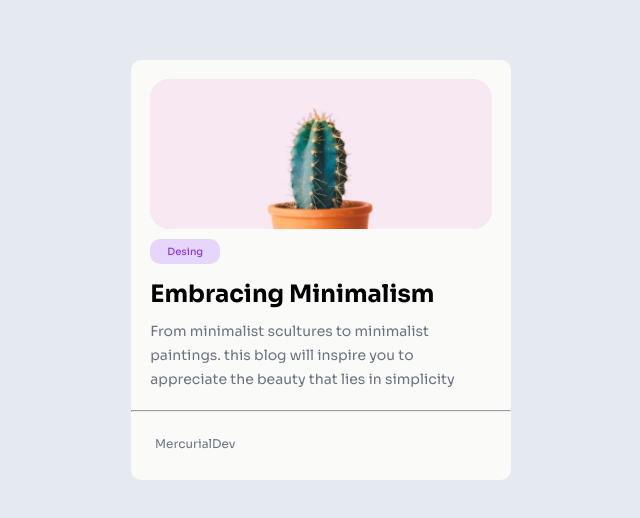
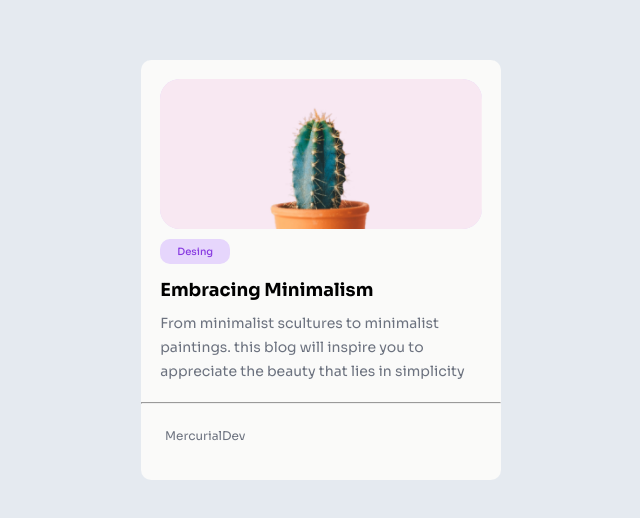
Before and after one commit to NozoDev/Cards, a plain HTML site: page index.html in a window 1280 px wide. Shown: the part 130-648 px from the top of the page, without its empty margins (319-959 px from the left). Drawn offline with Linux system fonts and the light colour scheme.

Commit message:
aplicando detalles para que se vea igual que e ldiseño

```diff
--- a/css/styles.css
+++ b/css/styles.css
@@ -16,7 +16,7 @@ body {
 
 .card {
   background: #fafaf9;
-  width: 380px;
+  width: 360px;
   height: 420px;
   border-radius: 10px;
 }
@@ -60,6 +60,9 @@ body {
 .section-parrafo {
   margin-top: 15px;
 }
+.section-parrafo > h2 {
+  font-size: 18px;
+}
 
 .parraf {
   margin-top: 10px;
```
